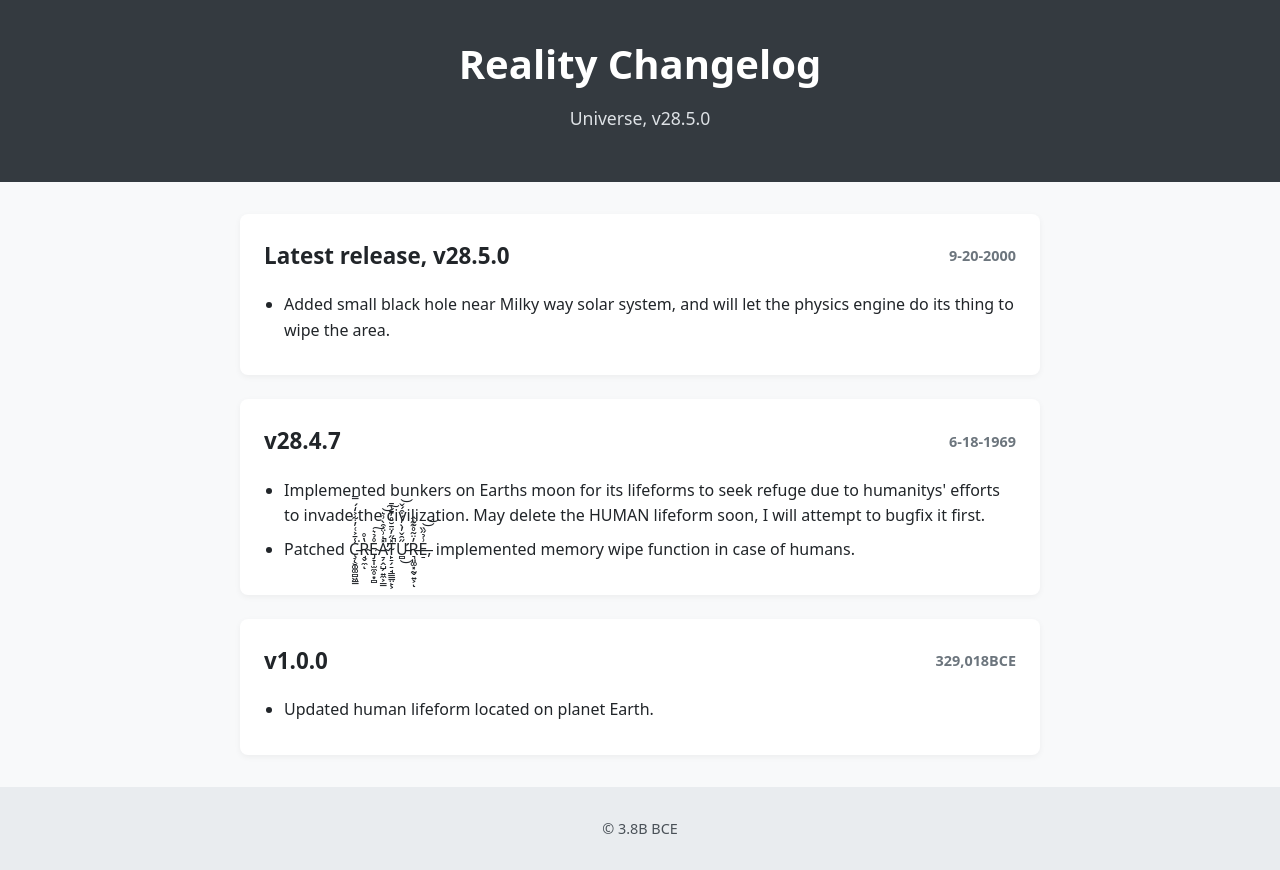
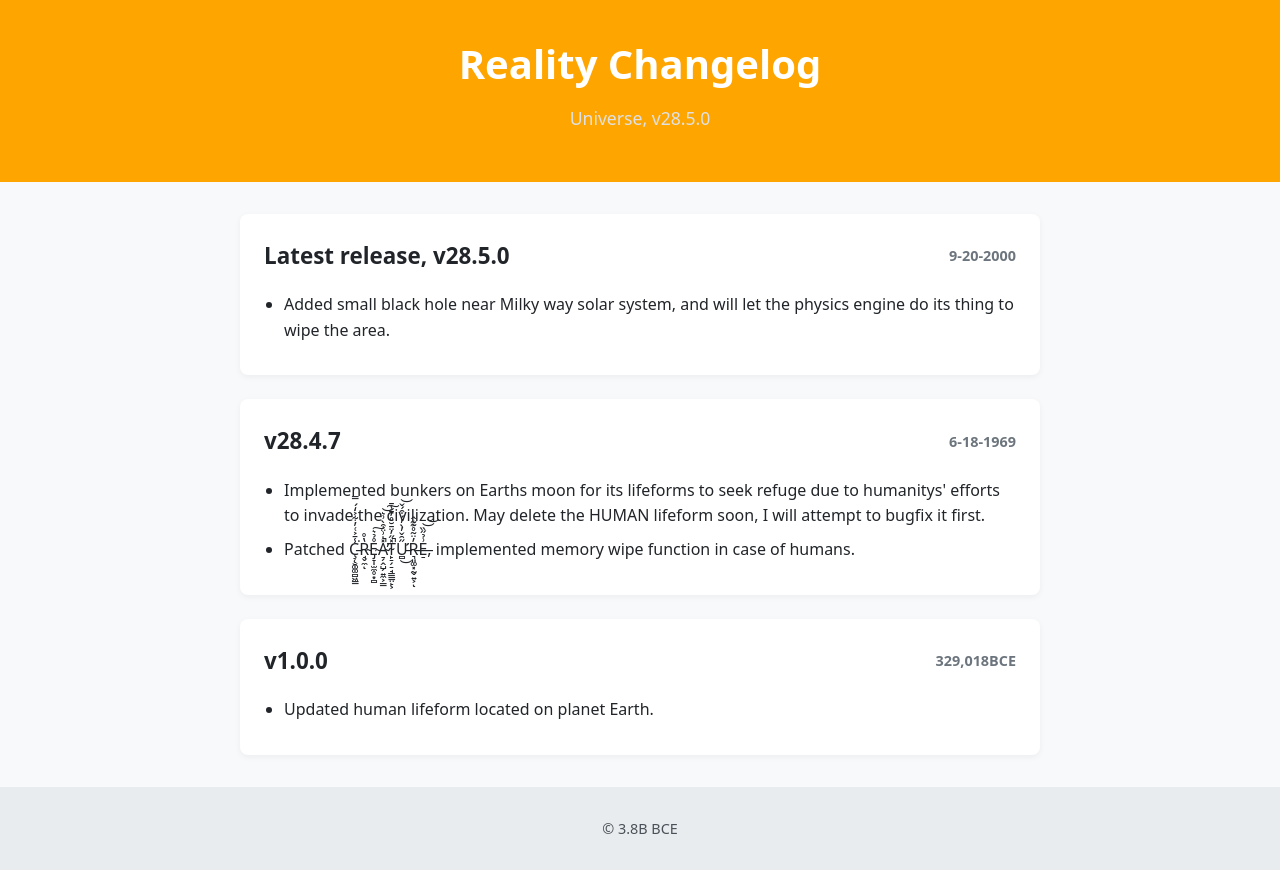
Before and after one commit to realitychangelog/realitychangelog.github.io, a plain HTML site: page index.html in a window 1280 px wide. Drawn offline with Linux system fonts and the light colour scheme.

Commit message:
Update style.css

```diff
--- a/style.css
+++ b/style.css
@@ -10,7 +10,7 @@ body {
 
 /* Header */
 header {
-  background: #343a40;
+  background: #ffa500;
   color: #fff;
   text-align: center;
   padding: 2rem 1rem;
```
